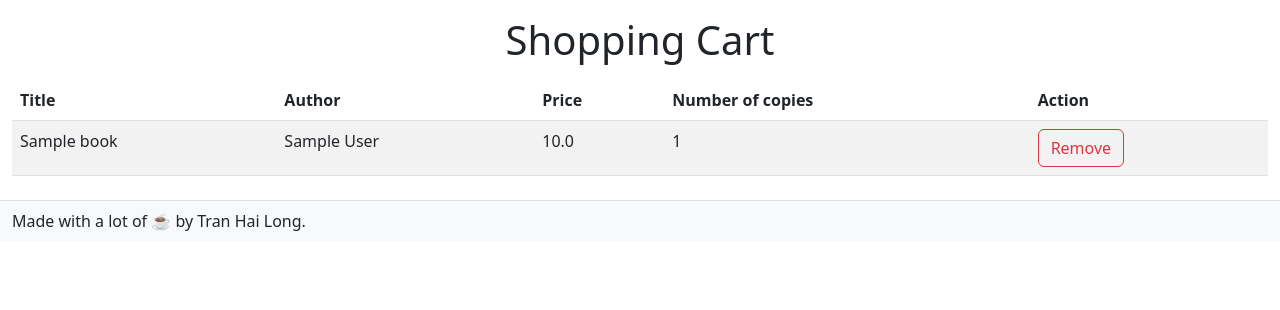
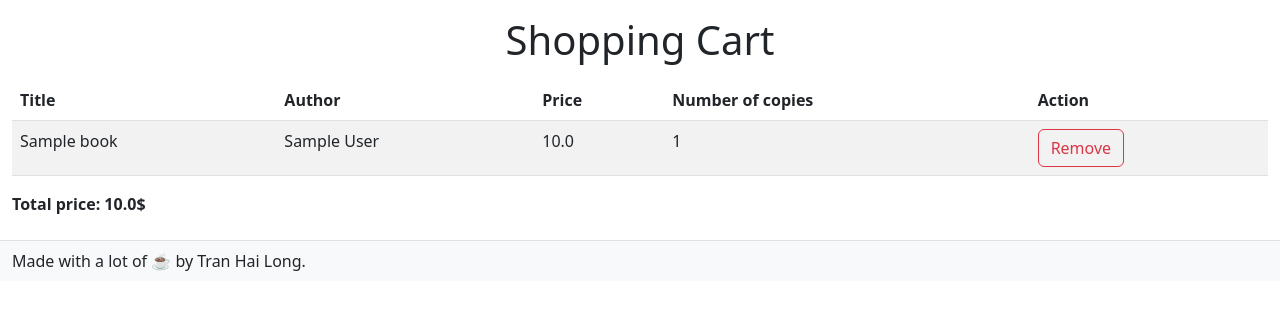
Before and after one commit to tran-hai-long/book_website_demo, a Django app: page /books/shopping-cart/ in a window 1280 px wide. Shown: the part 73-383 px from the top of the page. Run offline with Django 4.2, Linux system fonts and the light colour scheme; a user stored in the database is signed in; tables that the repository leaves empty hold one stand-in row (values such as "Sample post").

Commit message:
Calculate and display total price in shopping_cart.html

```diff
--- a/book/templates/book/shopping_cart.html
+++ b/book/templates/book/shopping_cart.html
@@ -27,6 +27,7 @@
                     </tr>
                 {% endfor %}
             </table>
+            <strong>Total price: {{ total_price }}$</strong>
         {% else %}
             <h1 class="text-center">Your shopping cart is empty.</h1>
         {% endif %}
--- a/book/views.py
+++ b/book/views.py
@@ -67,6 +67,15 @@ class ShoppingCartView(ListView):
     def get_queryset(self):
         return super().get_queryset().filter(cart_id=ShoppingCart.objects.get(user_id=self.request.user.pk))
 
+    def get_context_data(self, *, object_list=None, **kwargs):
+        context = super(ShoppingCartView, self).get_context_data(**kwargs)
+        books_in_cart = BookInCart.objects.filter(cart_id=ShoppingCart.objects.get(user_id=self.request.user.pk))
+        total_price = 0
+        for book_in_cart in books_in_cart:
+            total_price += book_in_cart.book.price * book_in_cart.number
+        context["total_price"] = total_price
+        return context
+
 
 @login_required
 def add_to_cart(request, pk):
```
